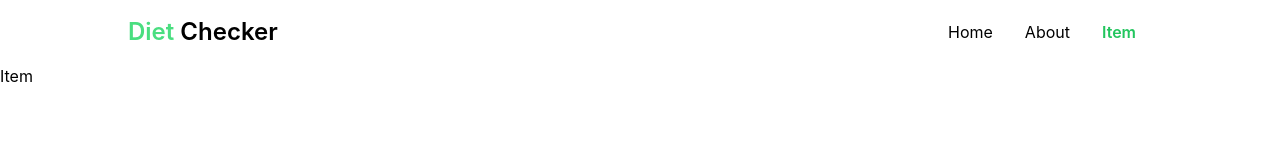
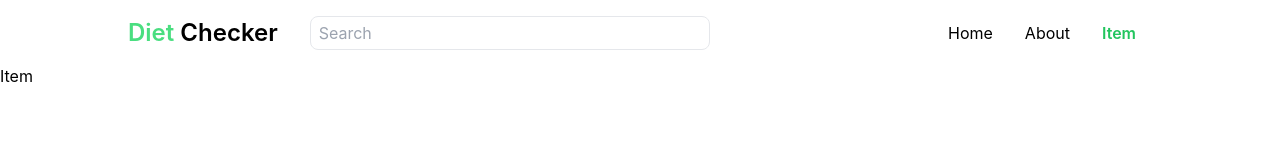
Before and after one commit to KacperHemperek/diet-checker, a Next.js app: page /item in a window 1280 px wide. Shown: the top 160 px of the page. Built offline with nearby package versions, Linux system fonts and the light colour scheme.

Commit message:
feat: Search bar on navbar

```diff
--- a/components/NavBar.tsx
+++ b/components/NavBar.tsx
@@ -8,9 +8,16 @@ const NavBar = () => {
     const [navOpen, setNavOpen] = useState<boolean>(false);
 
     return (
-        <header className="fixed z-50 flex w-full bg-white/95 backdrop-blur-sm">
+        <header className="fixed z-50 flex w-full bg-white/95 backdrop-blur">
             <div className="flex w-full justify-between  p-4 md:px-12 xl:px-32">
-                <NavLogo />
+                <div className="flex ">
+                    <NavLogo />
+                    <input
+                        type="text"
+                        className="ml-8 hidden rounded-lg border px-2 py-1 focus:outline-1 focus:outline-green-500 md:block md:min-w-[300px] lg:min-w-[400px]"
+                        placeholder="Search"
+                    />
+                </div>
                 <div className=" lg:flex lg:items-center">
                     <button
                         onClick={() => setNavOpen((prev) => !prev)}
@@ -32,9 +39,9 @@ const NavBar = () => {
             <div
                 className={`${
                     navOpen ? "translate-x-0" : "translate-x-full"
-                }  fixed flex h-screen w-screen flex-col border bg-white transition duration-500 lg:hidden`}
+                }  fixed flex h-screen w-screen flex-col  border bg-white transition duration-500 lg:hidden`}
             >
-                <div className="flex w-full justify-between bg-white p-4">
+                <div className="flex w-full justify-between bg-white p-4 md:px-12 xl:px-32">
                     <NavLogo />
                     <button onClick={() => setNavOpen((prev) => !prev)}>
                         <svg
@@ -46,8 +53,14 @@ const NavBar = () => {
                         </svg>
                     </button>
                 </div>
-
-                <NavLinksGroup />
+                <div className="flex flex-col p-4 md:px-12">
+                    <input
+                        type="text"
+                        className="mb-3 rounded-lg border px-2 py-1 focus:outline-1 focus:outline-green-500 md:hidden "
+                        placeholder="Search"
+                    />
+                    <NavLinksGroup />
+                </div>
             </div>
         </header>
     );
--- a/components/NavLink.tsx
+++ b/components/NavLink.tsx
@@ -17,7 +17,7 @@ const NavLink = ({ children, href }: Props) => {
                     pathname === href
                         ? "font-semibold text-green-500"
                         : "hover:text-green-500"
-                } p-4 text-start transition-all lg:mx-2 lg:p-0 lg:px-2`}
+                } py-4 text-start transition-all lg:mx-2 lg:py-0 lg:px-2`}
             >
                 {children}
             </button>
--- a/components/NavLinksGroup.tsx
+++ b/components/NavLinksGroup.tsx
@@ -4,6 +4,7 @@ import NavLink from "./NavLink";
 const NavLinksGroup = () => {
     return (
         <>
+
             <NavLink href="/">Home </NavLink>
             <NavLink href="/about">About</NavLink>
             <NavLink href="/item">Item</NavLink>
```
